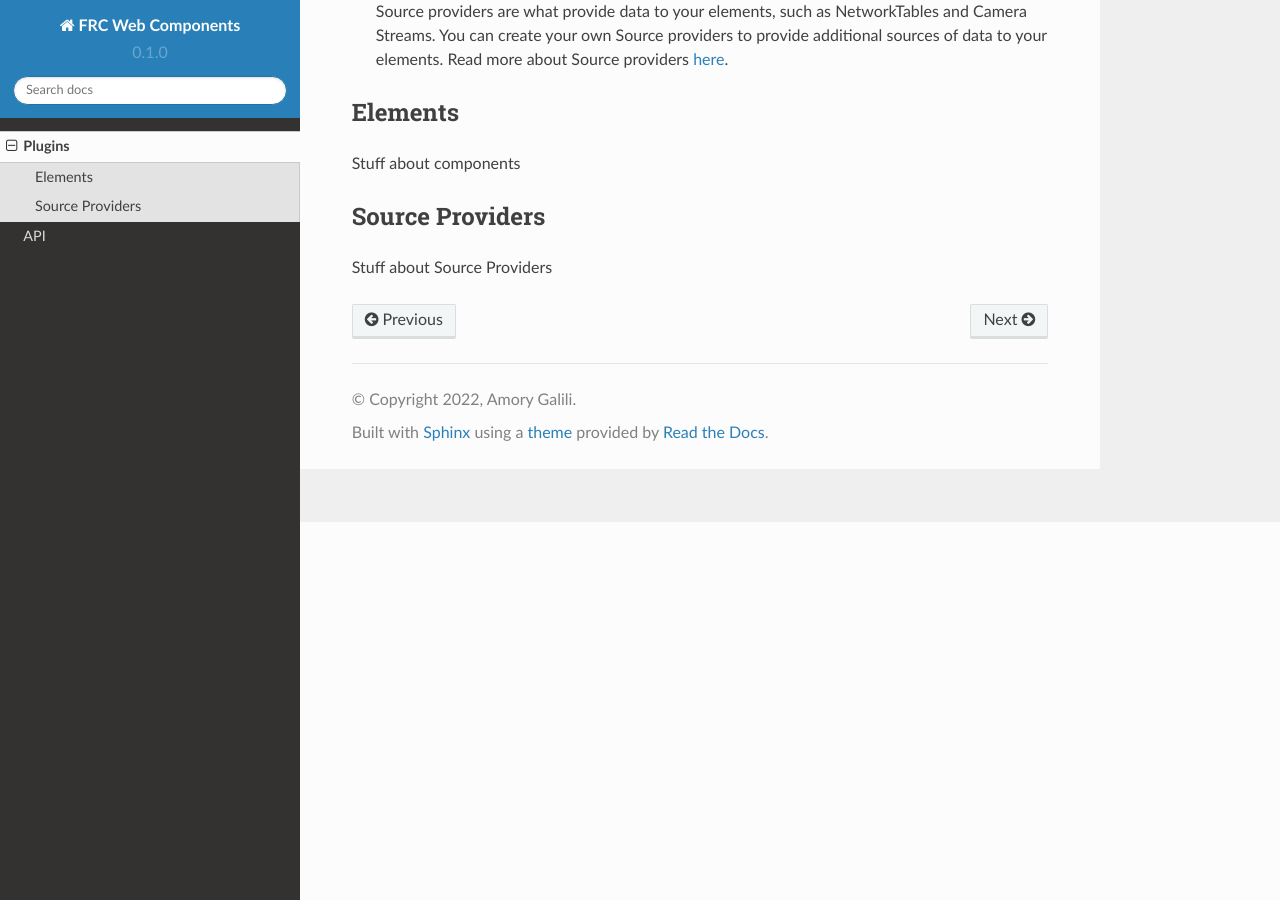
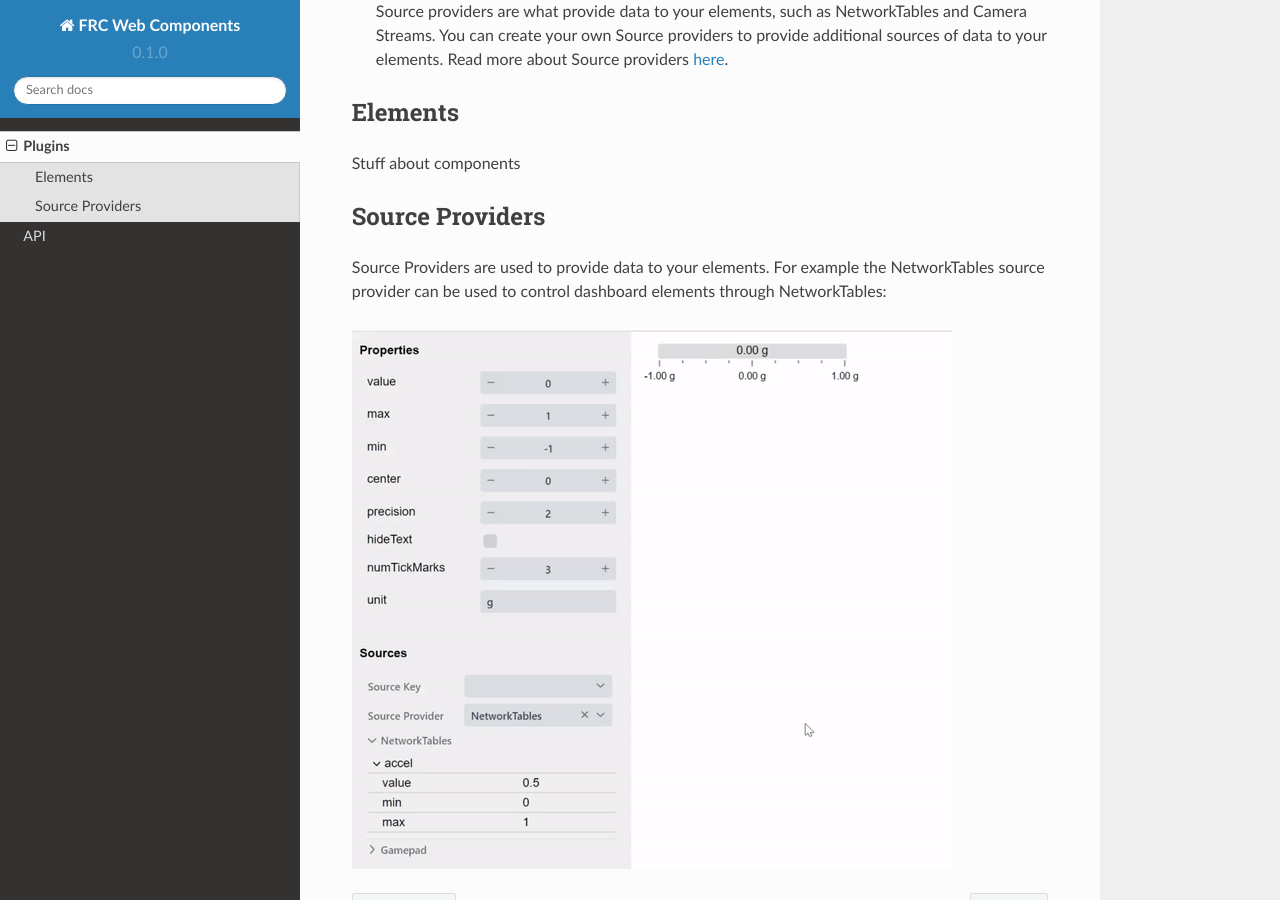
Before and after one commit to frc-web-components/docs, a Sphinx documentation site: the page built from docs/source/plugins.rst, in a window 1280 px wide and 900 px high, scrolled down 378 px. Built offline with Sphinx 7.4.7 and the Read the Docs theme 2.0.0, drawn with Linux system fonts in a browser that asks for light colours.

Commit message:
Added documentation on source providers

```diff
--- a/docs/source/plugins.rst
+++ b/docs/source/plugins.rst
@@ -17,4 +17,6 @@ Stuff about components
 Source Providers
 ----------------
 
-Stuff about Source Providers
+Source Providers are used to provide data to your elements. For example the NetworkTables source provider can be used to control dashboard elements through NetworkTables:
+
+.. image:: ./assets/plugins-source-provider1.gif
```
Also changed, not shown: docs/source/assets/plugins-source-provider1.gif (added).
